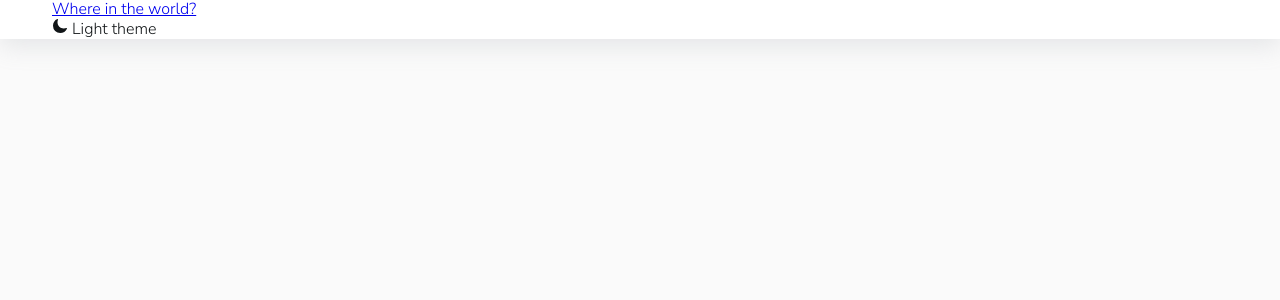
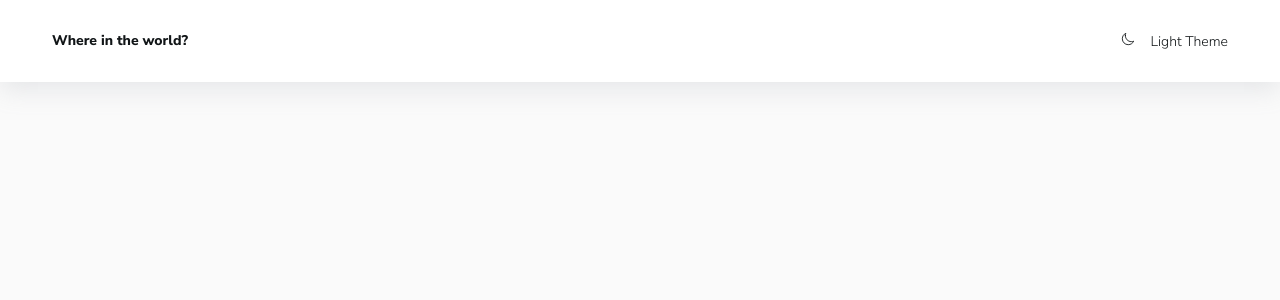
Before and after one commit to wintermute28/countries, a React (Vite) app: page / in a window 1280 px wide. Shown: the top 300 px of the page. Built offline with nearby package versions, Linux system fonts and the light colour scheme.

Commit message:
Add style for Header

```diff
--- a/src/components/Header.jsx
+++ b/src/components/Header.jsx
@@ -8,13 +8,29 @@ const HeaderEl = styled.header`
   background-color: var(--colors-ui-base);
 `;
 
-const Wrapper = styled.div``;
+const Wrapper = styled.div`
+  display: flex;
+  justify-content: space-between;
+  align-items: center;
+  padding: 2rem 0;
+`;
 
 const Title = styled.a.attrs({
-  href: "#",
-})``;
+  href: "/",
+})`
+  color: var(--colors-text);
+  font-size: var(--fs-sm);
+  text-decoration: none;
+  font-weight: var(--fw-bold);
+`;
 
-const ModeSwitcher = styled.div``;
+const ModeSwitcher = styled.div`
+  color: var(--colors-text);
+  font-size: var(--fs-sm);
+  cursor: pointer;
+  /* font-weight: var(--fw-bold); */
+  text-transform: capitalize;
+`;
 
 const Header = () => {
   const [theme, setTheme] = useState("light");
@@ -33,7 +49,12 @@ const Header = () => {
         <Wrapper>
           <Title>Where in the world?</Title>
           <ModeSwitcher onClick={toggleTheme}>
-            <IoMoon /> Light theme
+            {theme === "light" ? (
+              <IoMoonOutline size="14px" />
+            ) : (
+              <IoMoon size="14px" />
+            )}{" "}
+            <span style={{ marginLeft: "0.75rem" }}>{theme} Theme</span>
           </ModeSwitcher>
         </Wrapper>
       </Container>
```
